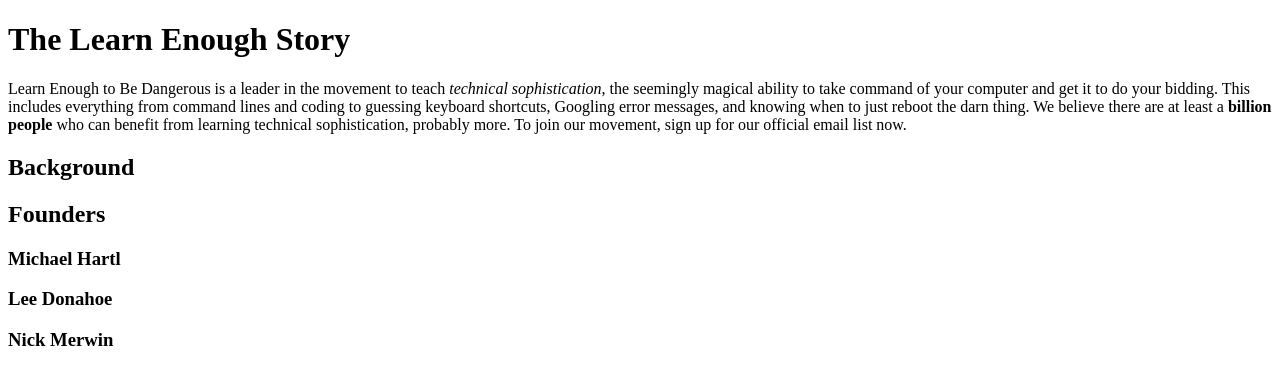
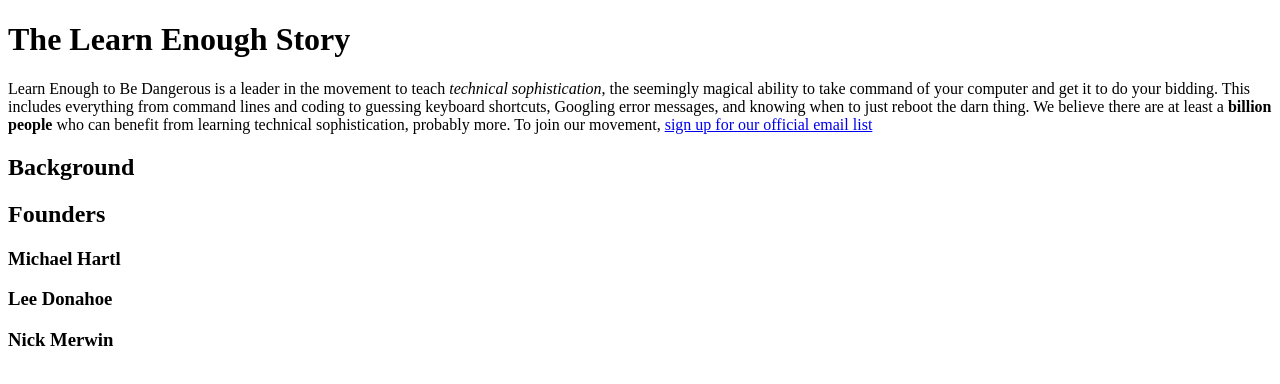
Before and after one commit to sjed82/sample_website, a plain HTML site: page index.html in a window 1280 px wide. Drawn offline with Linux system fonts and the light colour scheme.

Commit message:
Add body hyperlink

```diff
--- a/index.html
+++ b/index.html
@@ -15,7 +15,7 @@
       Googling error messages, and knowing when to just reboot the darn thing.
       We believe there are at least a <strong>billion people</strong> who can benefit from
       learning technical sophistication, probably more. To join our
-      movement, sign up for our official email list now.
+      movement, <a href="http://learnenough.com/email">sign up for our official email list</a>
 </p>
 
     <h2>Background</h2>
```
